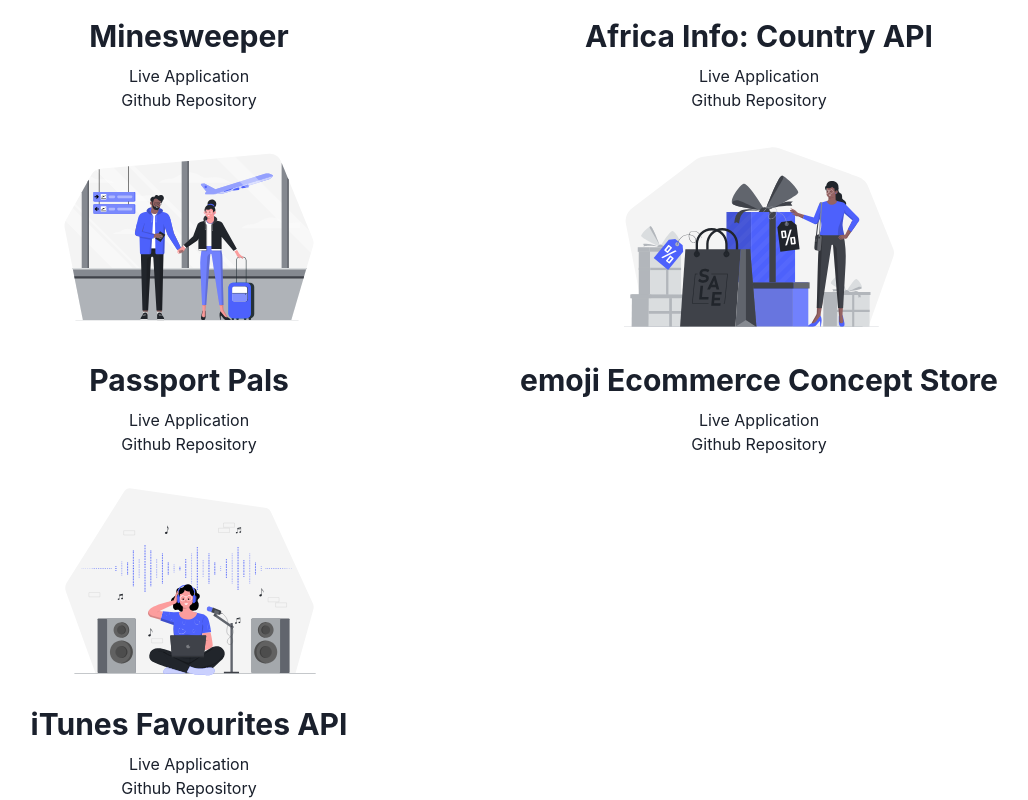
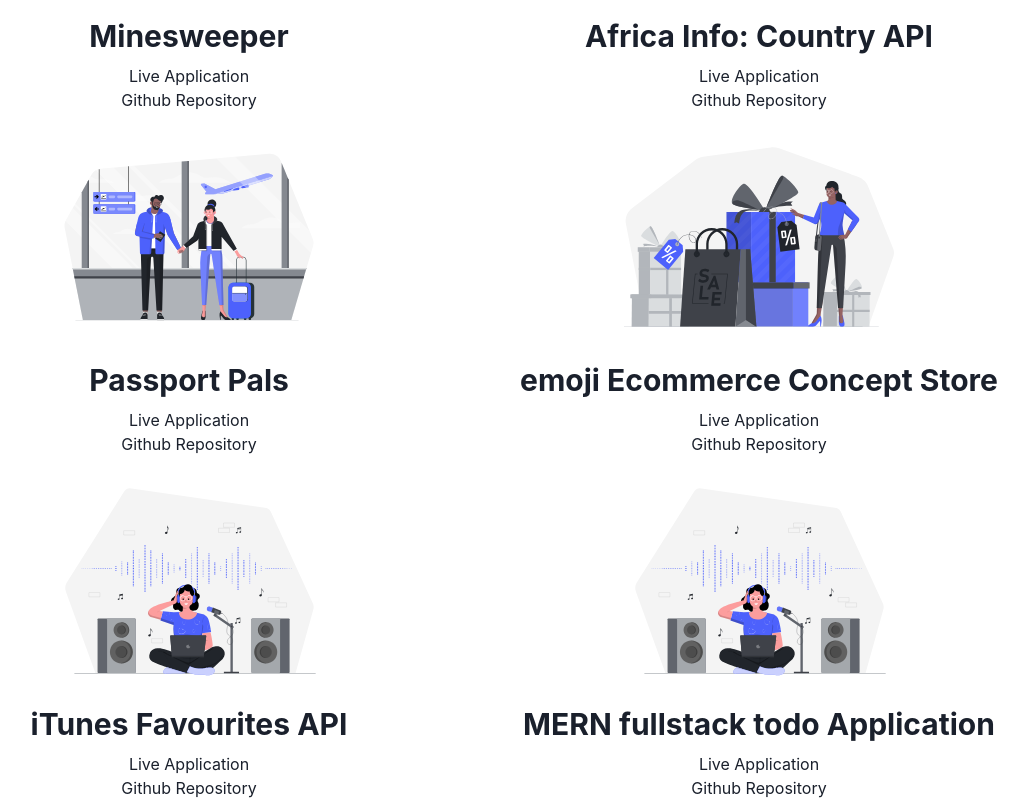
Before and after one commit to BradleyLund/nextjs-dev-portfolio, a Next.js app: page /projects in a window 1280 px wide. Shown: the part 292-1092 px from the top of the page, without its empty margins (166-1194 px from the left). Built offline with nearby package versions, Linux system fonts and the light colour scheme.

Commit message:
add todo application

```diff
--- a/next.config.js
+++ b/next.config.js
@@ -1,3 +1,4 @@
 module.exports = {
   reactStrictMode: true,
-}
+  target: "serverless",
+};
--- a/pages/projects.js
+++ b/pages/projects.js
@@ -99,6 +99,20 @@
               </Link>
             </div>
           </Col>
+          <Col>
+            <div className="projectClass">
+              <Image width={250} height={250} src={iTunesImage} alt="iTunes" />
+
+              <h2 className="projectname">MERN fullstack todo Application</h2>
+
+              <Link href="https://mern-todo-fullstack.herokuapp.com/">
+                <a>Live Application</a>
+              </Link>
+              <Link href="https://github.com/BradleyLund/fullstack-todo">
+                <a>Github Repository</a>
+              </Link>
+            </div>
+          </Col>
         </Row>
       </Container>
 
```
Also changed, not shown: now.json (added, +7 -0 lines).
